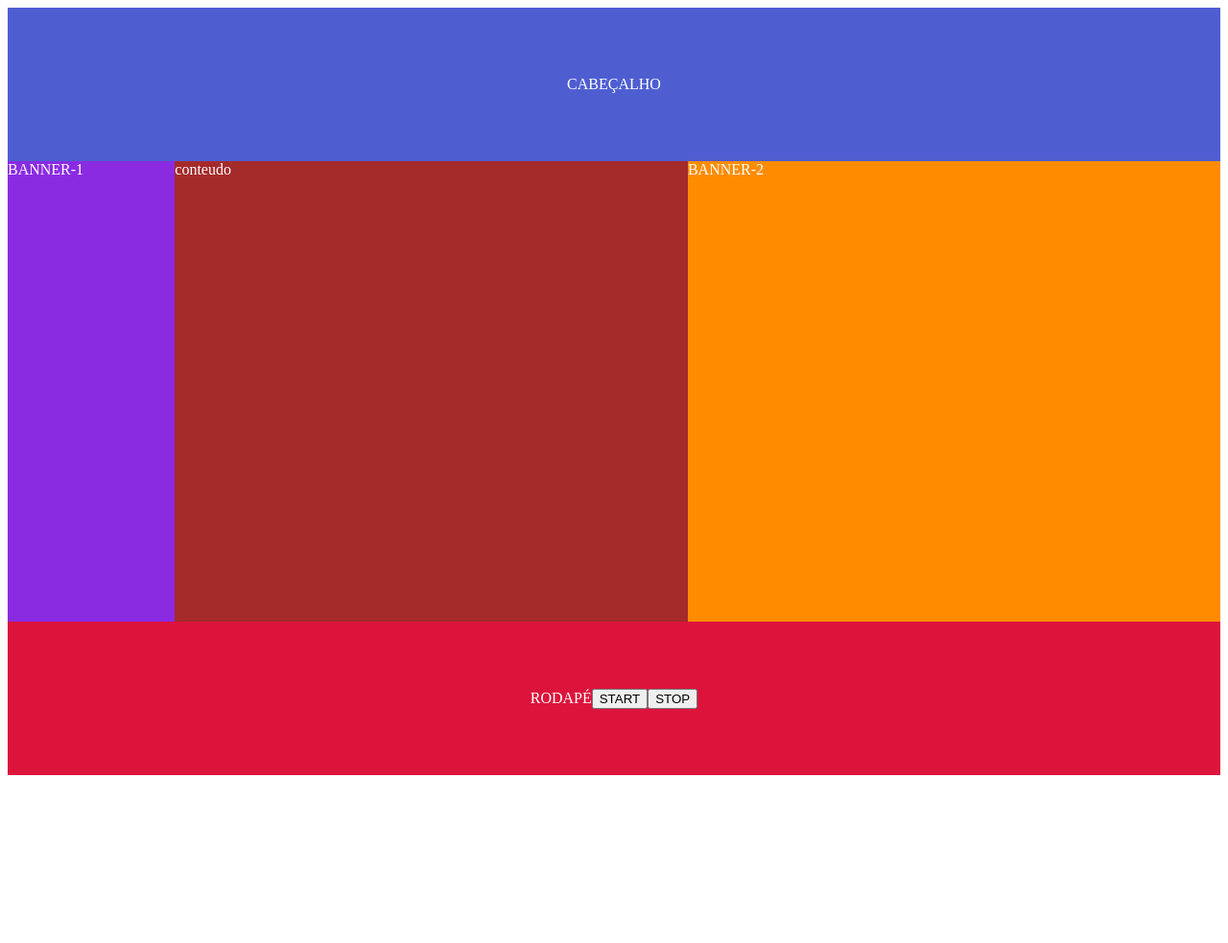
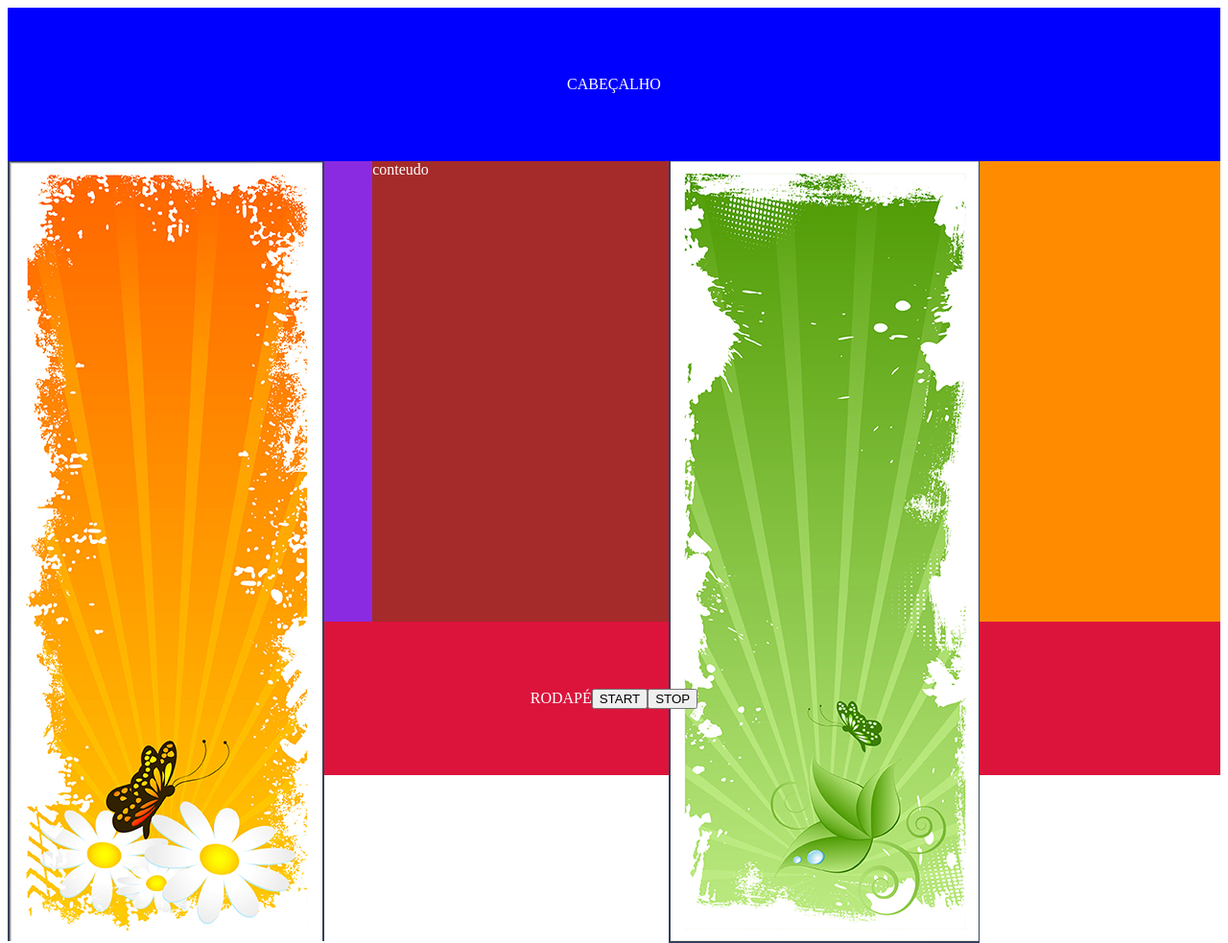
Before and after one commit to 1ESPF-2023/rm552093, a plain HTML site: page layout-cores.html in a window 1280 px wide. Shown: the whole page at 96% size. Before the commit the page ends 816 px from the top, so only its background shows below. Drawn offline with Linux system fonts and the light colour scheme.

Commit message:
aula 08-05

```diff
--- a/js/script.js
+++ b/js/script.js
@@ -34,22 +34,39 @@
 // Math.floor
 
 
-let tmp = "";
+// let tmp = "";
 
-function mudarCor() {
-    let r = 0;
-    let g = 0;
-    let b = 0;
+// function mudarCor() {
+//     let r = 0;
+//     let g = 0;
+//     let b = 0;
 
-    r = Math.round(Math.random()*255);
-    g = Math.round(Math.random()*255);
-    b = Math.round(Math.random()*255);
+//     r = Math.round(Math.random()*255);
+//     g = Math.round(Math.random()*255);
+//     b = Math.round(Math.random()*255);
 
-    const cabecalho = document.querySelector(".cabecalho");
-    cabecalho.style.backgroundColor = `rgb(${r},${g},${b})`;
+//     const cabecalho = document.querySelector(".cabecalho");
+//     cabecalho.style.backgroundColor = `rgb(${r},${g},${b})`;
 
-    tmp = setTimeout(mudarCor, 5000);
+//     tmp = setTimeout(mudarCor, 3000);
 
+// }
+
+// mudarCor();
+
+function mudaBanner() {
+
+    const imgElement1 = document.querySelector(".banner-1 img");
+    // console.log(imgElement1);
+    let nr = Math.ceil(Math.random() * 3);
+    imgElement1.src = `./img/banner-lateral-${nr}.png`;
+
+    const imgElement2 = document.querySelector(".banner-2 img");
+    // console.log(imgElement1);
+    nr = Math.ceil(Math.random() * 3);
+    imgElement1.src = `./img/banner-lateral-${nr}.png`;
+    setTimeout(mudaBanner, 2000)
 }
 
-mudarCor();
+
+mudaBanner();
--- a/layout-cores.html
+++ b/layout-cores.html
@@ -16,7 +16,7 @@
 
     <div class="container">
         <aside class="banner-1">
-            <span>BANNER-1</span>
+         <img src="./img/banner-lateral-1.png" alt="Banner">
         </aside>
 
             <SECTION class="conteudo">
@@ -24,15 +24,15 @@
             </SECTION>
 
             <aside class="banner-2">
-                <span>BANNER-2</span>
+               <img src="./img/banner-lateral-2.png" alt="Banner">
             </aside>
 
     </div>
 
     <footer class="rodape">
         <span>RODAPÉ</span>
-        <button onclick="tmp">START</button>
-        <button onclick="clearTimeout">STOP</button>
+        <button onclick="mudarCor()">START</button>
+        <button onclick="clearTimeout(tmp)">STOP</button>
     </footer>
 </body>
 </html>
```
Also changed, not shown: img/pic_bulboff.gif (added), img/pic_bulbon.gif (added).
